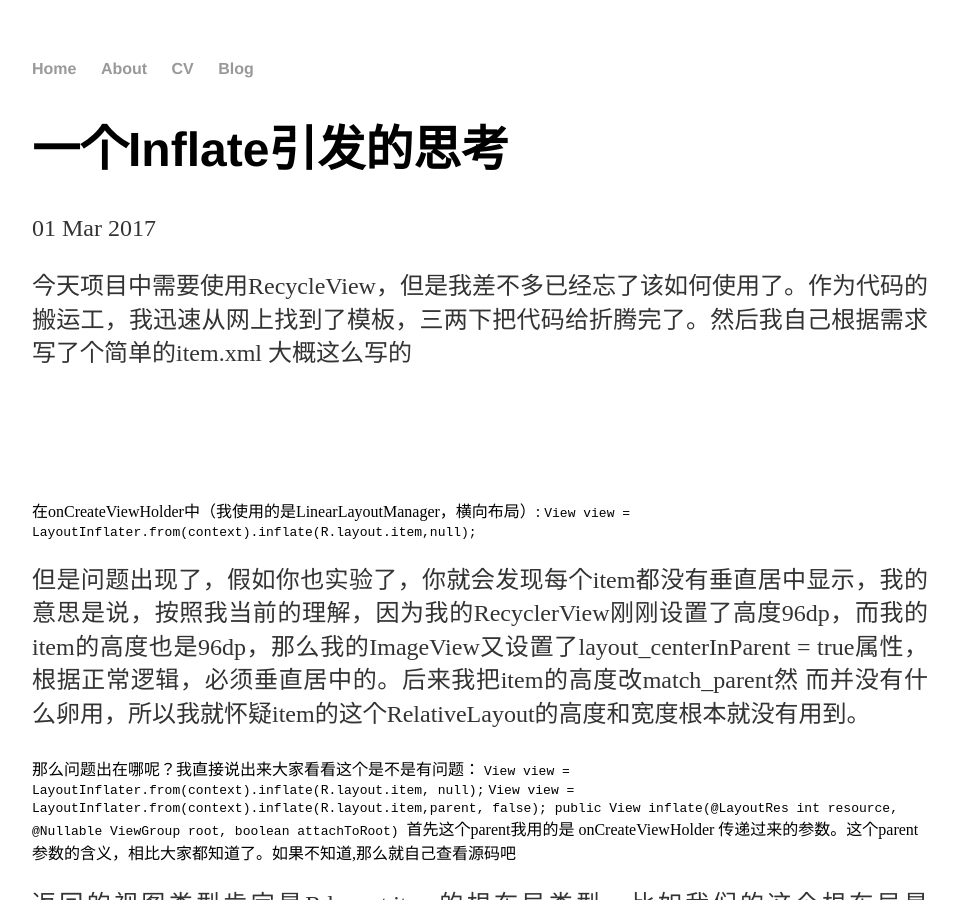
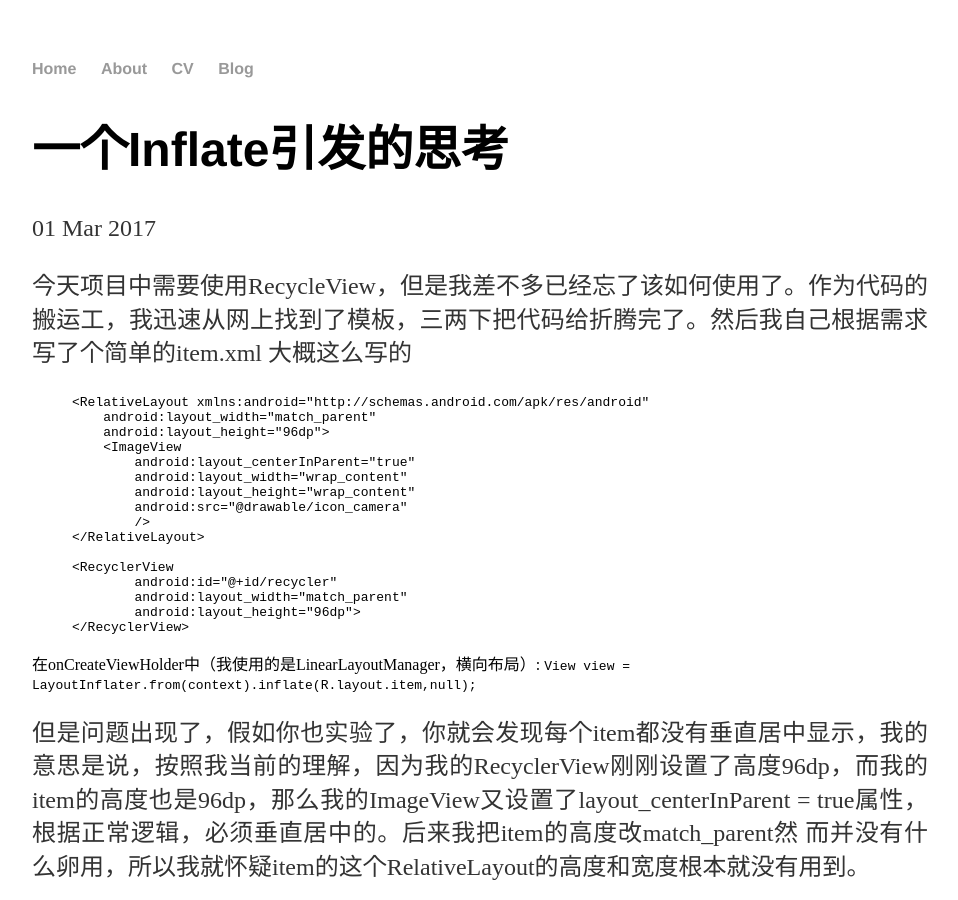
Before and after one commit to qiaojun2016/qiaojun2016.github.io, a Jekyll site: the page built from _posts/2017-03-01-my-first-article.html, in a window 1280 px wide and 900 px high. Shown: the whole window, without its empty margins (160-1118 px from the left). Built offline with Jekyll 4.4.1, drawn with Linux system fonts in a browser that asks for light colours.

Commit message:
Create 2017-03-01-my-first-article.html

```diff
--- a/_posts/2017-03-01-my-first-article.html
+++ b/_posts/2017-03-01-my-first-article.html
@@ -5,8 +5,7 @@ title: 一个Inflate引发的思考
 ---
 
 <p>今天项目中需要使用RecycleView，但是我差不多已经忘了该如何使用了。作为代码的搬运工，我迅速从网上找到了模板，三两下把代码给折腾完了。然后我自己根据需求写了个简单的item.xml 大概这么写的</p>
-<code>
-    <pre>
+{% highlight ruby %}
 <RelativeLayout xmlns:android="http://schemas.android.com/apk/res/android"
     android:layout_width="match_parent"
     android:layout_height="96dp">
@@ -23,8 +22,7 @@ title: 一个Inflate引发的思考
         android:layout_width="match_parent"
         android:layout_height="96dp">
 </RecyclerView>
-</pre>
-</code>
+{% endhighlight %}
 在onCreateViewHolder中（我使用的是LinearLayoutManager，横向布局）:
     <code> View view = LayoutInflater.from(context).inflate(R.layout.item,null); </code>
 <p>但是问题出现了，假如你也实验了，你就会发现每个item都没有垂直居中显示，我的意思是说，按照我当前的理解，因为我的RecyclerView刚刚设置了高度96dp，而我的  item的高度也是96dp，那么我的ImageView又设置了layout_centerInParent = true属性，根据正常逻辑，必须垂直居中的。后来我把item的高度改match_parent然 而并没有什么卵用，所以我就怀疑item的这个RelativeLayout的高度和宽度根本就没有用到。</p>
```
